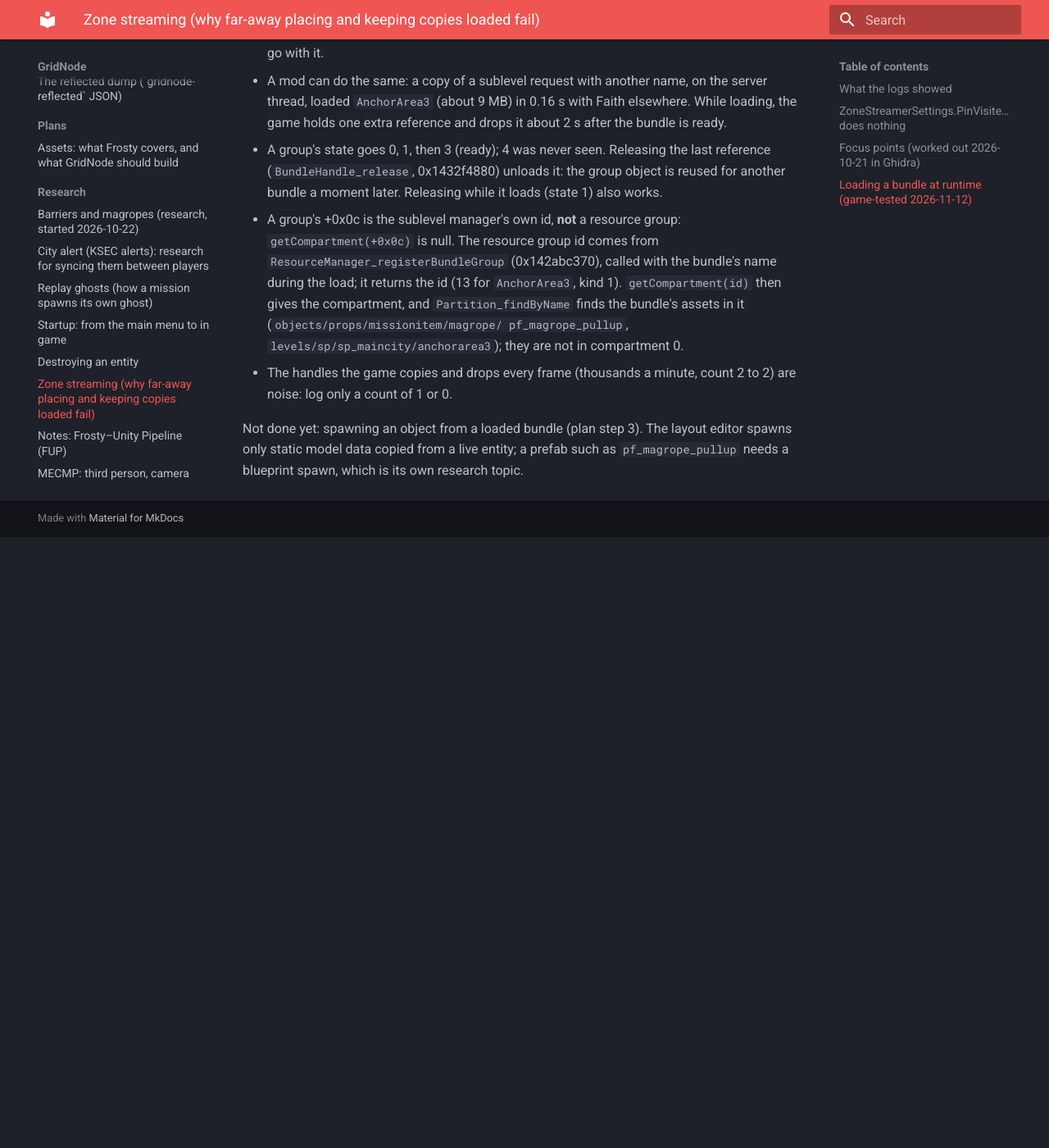
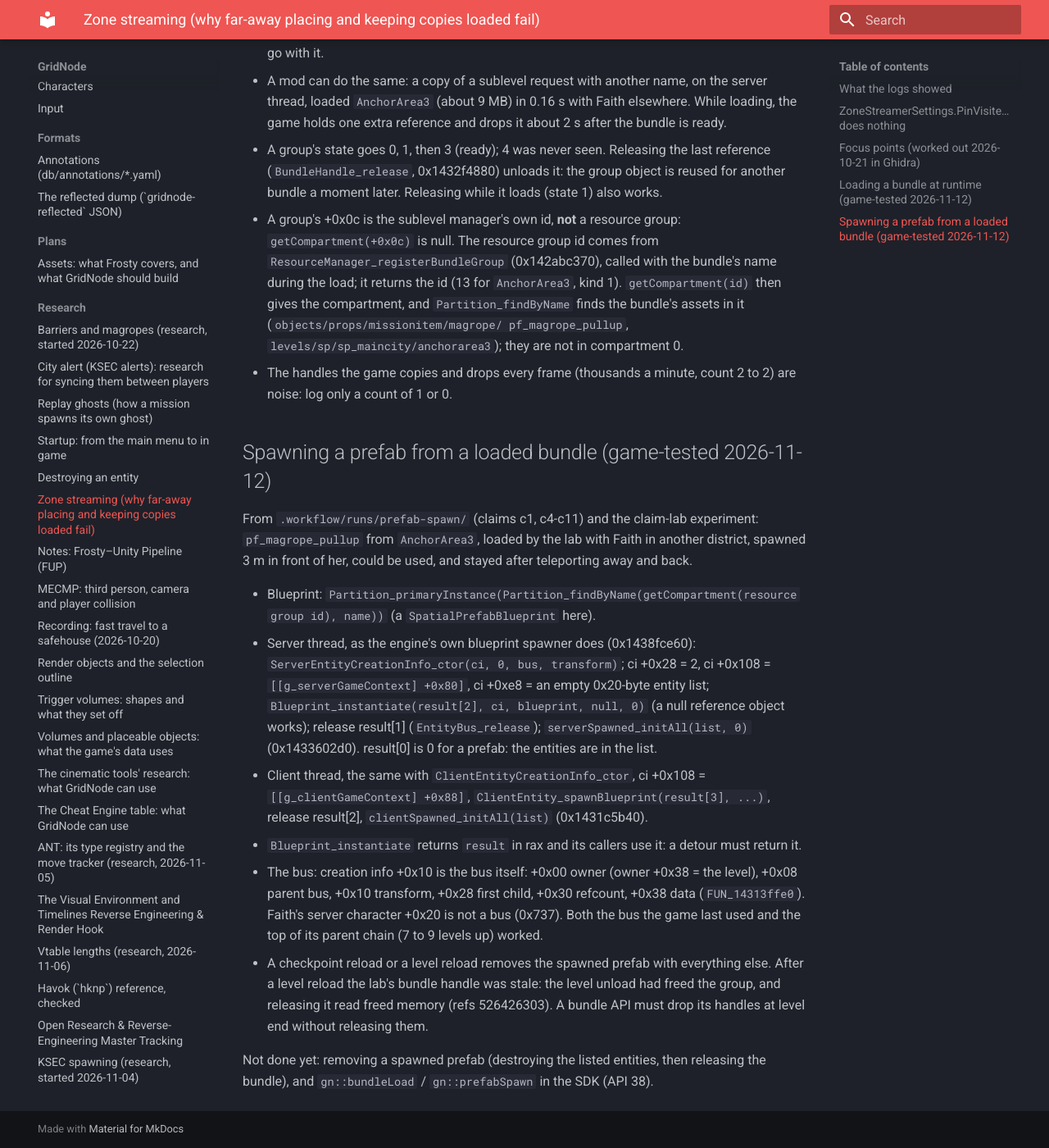
Before and after one commit to CodeNameMeteor/Gridnode, an MkDocs documentation site: the page built from docs/research/zone-streaming.md, in a window 1280 px wide and 1400 px high, scrolled down 1968 px. Shown: the whole window at 82% size. Built offline with MkDocs 1.6.1 and Material for MkDocs 9.7.7, drawn with Linux system fonts in a browser that asks for light colours; before the commit the page ends 2623 px from its top, so only the background shows below that.

Commit message:
Spawning a prefab from a loaded bundle: game-tested recipe
Co-Authored-By: Claude Opus 5.5 <noreply@anthropic.com>
Claude-Session: https://claude.ai/code/session_019UGCLf6Ks3eQC9xMHytTtg

```diff
--- a/docs/research/zone-streaming.md
+++ b/docs/research/zone-streaming.md
@@ -77,6 +77,28 @@ Worked out with the `bundle-load` claim-lab experiment (`.workflow/runs/bundle-l
 - The handles the game copies and drops every frame (thousands a minute, count 2 to 2) are noise: log only a
   count of 1 or 0.
 
-Not done yet: spawning an object from a loaded bundle (plan step 3). The layout editor spawns only static model
-data copied from a live entity; a prefab such as `pf_magrope_pullup` needs a blueprint spawn, which is its own
-research topic.
+## Spawning a prefab from a loaded bundle (game-tested 2026-11-12)
+
+From `.workflow/runs/prefab-spawn/` (claims c1, c4-c11) and the claim-lab experiment: `pf_magrope_pullup` from
+`AnchorArea3`, loaded by the lab with Faith in another district, spawned 3 m in front of her, could be used, and
+stayed after teleporting away and back.
+
+- Blueprint: `Partition_primaryInstance(Partition_findByName(getCompartment(resource group id), name))` (a
+  `SpatialPrefabBlueprint` here).
+- Server thread, as the engine's own blueprint spawner does (0x1438fce60): `ServerEntityCreationInfo_ctor(ci, 0,
+  bus, transform)`; ci +0x28 = 2, ci +0x108 = `[[g_serverGameContext] +0x80]`, ci +0xe8 = an empty 0x20-byte entity
+  list; `Blueprint_instantiate(result[2], ci, blueprint, null, 0)` (a null reference object works); release
+  result[1] (`EntityBus_release`); `serverSpawned_initAll(list, 0)` (0x1433602d0). result[0] is 0 for a prefab: the
+  entities are in the list.
+- Client thread, the same with `ClientEntityCreationInfo_ctor`, ci +0x108 = `[[g_clientGameContext] +0x88]`,
+  `ClientEntity_spawnBlueprint(result[3], ...)`, release result[2], `clientSpawned_initAll(list)` (0x1431c5b40).
+- `Blueprint_instantiate` returns `result` in rax and its callers use it: a detour must return it.
+- The bus: creation info +0x10 is the bus itself: +0x00 owner (owner +0x38 = the level), +0x08 parent bus, +0x10
+  transform, +0x28 first child, +0x30 refcount, +0x38 data (`FUN_14313ffe0`). Faith's server character +0x20 is
+  not a bus (0x737). Both the bus the game last used and the top of its parent chain (7 to 9 levels up) worked.
+- A checkpoint reload or a level reload removes the spawned prefab with everything else. After a level reload the
+  lab's bundle handle was stale: the level unload had freed the group, and releasing it read freed memory
+  (refs 526426303). A bundle API must drop its handles at level end without releasing them.
+
+Not done yet: removing a spawned prefab (destroying the listed entities, then releasing the bundle), and
+`gn::bundleLoad` / `gn::prefabSpawn` in the SDK (API 38).
```
Also changed, not shown: docs/progress.md (+4 -1 lines).
